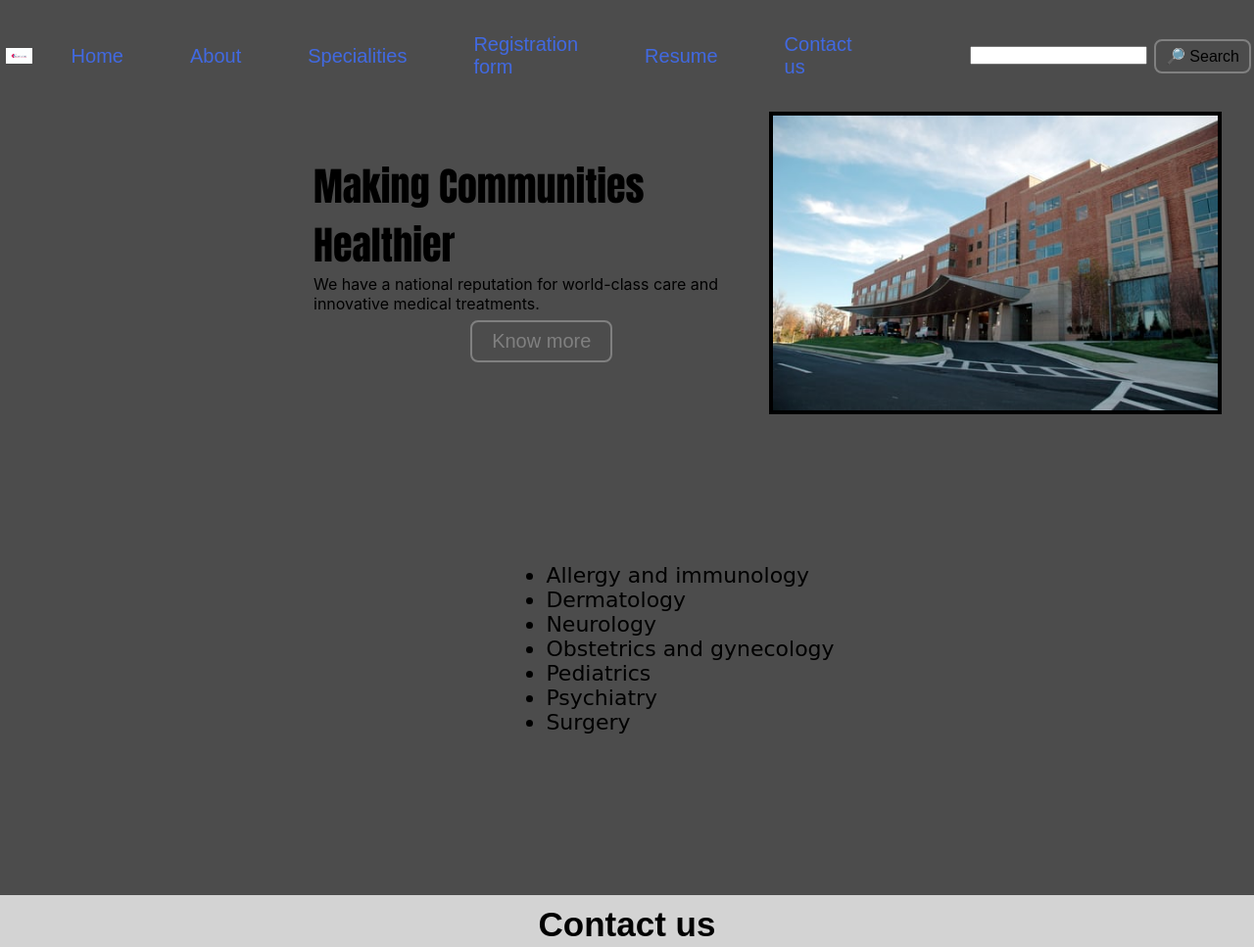
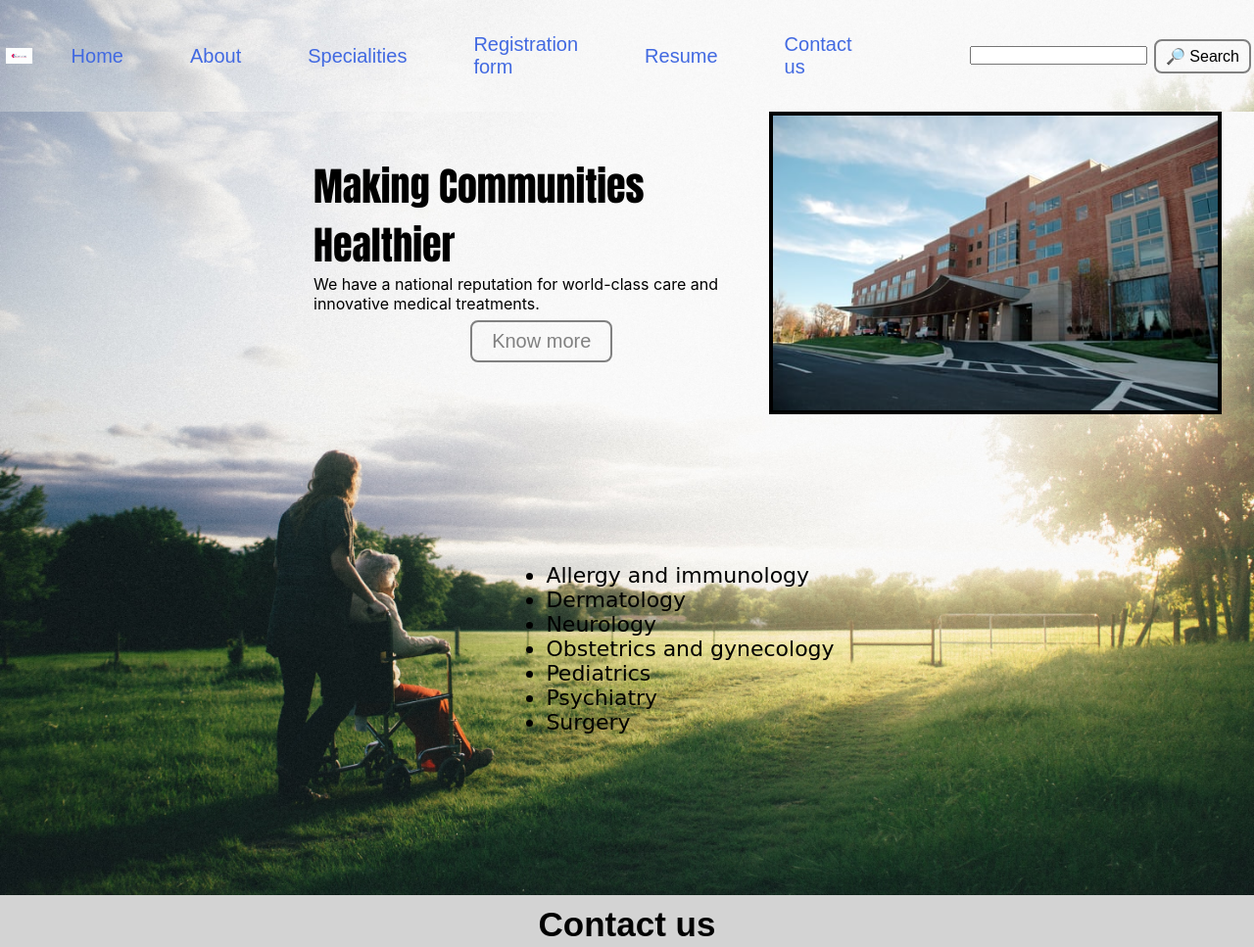
Before and after one commit to Geetanshi07/Hospital_Management, a plain HTML site: page index.html in a window 1280 px wide. Shown: the top 967 px of the page at 98% size. Drawn offline with Linux system fonts and the light colour scheme.

Commit message:
Update resumestyle.css

```diff
--- a/resumestyle.css
+++ b/resumestyle.css
@@ -54,12 +54,12 @@
 }
 
 .backgroundtop{
-    background: rgba(0, 0, 0, 0.7) url('../Img_project/doctor.jpg');
+    background: rgba(0, 0, 0, 0.7) url('doctor.jpg');
     background-size: cover;
     background-blend-mode:lighten;
 }
 .backgrounddown{
-    background: rgba(0, 0, 0, 0.7) url('../Img_project/doctor.jpg');
+    background: rgba(0, 0, 0, 0.7) url('doctor.jpg');
     background-size: cover;
     background-blend-mode:lighten;
 }
```
